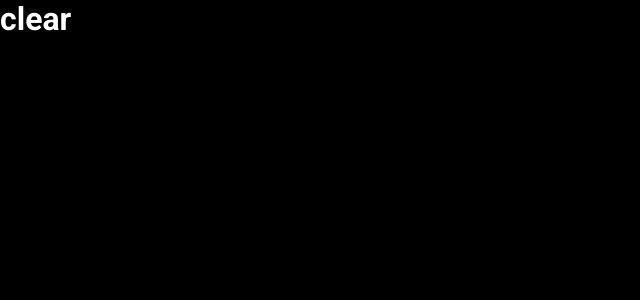
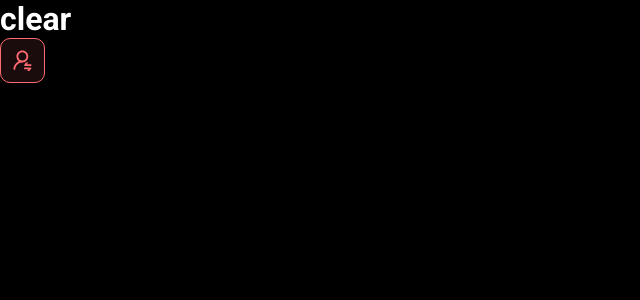
Before and after one commit to LuizFernandoDeveloper/goMetas, a React (Vite) app in the folder frontend/: page / in a window 1280 px wide. Shown: the top 300 px of the page, without its empty margins (0-640 px from the left). Built offline with nearby package versions, Linux system fonts and the light colour scheme.

Commit message:
Frist componentes - Notification btn

```diff
--- a/frontend/src/App.tsx
+++ b/frontend/src/App.tsx
@@ -1,8 +1,12 @@
+import NotificationButton from "./components/NotificationButton"
 
 
 function App() {
   return(
-    <h1>clear</h1>
+    <>
+      <h1>clear</h1>
+      <NotificationButton/>
+    </>
   )
 }
 
--- /dev/null
+++ b/frontend/src/components/NotificationButton/index.tsx
@@ -0,0 +1,18 @@
+
+import icon from '../../assets/img/svg/notification-icon.svg'
+import './style.css'
+
+function NotificationButton(){
+
+    return(
+
+      <div className="goMetas-red-btn">
+
+        <img src={icon} alt="Notificar"/>
+
+      </div>
+
+    )
+}
+
+export default NotificationButton
--- /dev/null
+++ b/frontend/src/components/NotificationButton/style.css
@@ -0,0 +1,15 @@
+.goMetas-red-btn {
+    height: 45px;
+    width: 45px;
+    background: rgba(255, 107, 114, 0.1);
+    border: 1px solid #ff6b72;
+    border-radius: 10px;
+    display: flex;
+    align-items: center;
+    justify-content: center;
+    cursor: pointer;
+  }
+
+  .goMetas-red-btn img {
+      width: 19px;
+  }
```
Also changed, not shown: frontend/src/assets/img/svg/notification-icon.svg (added).
